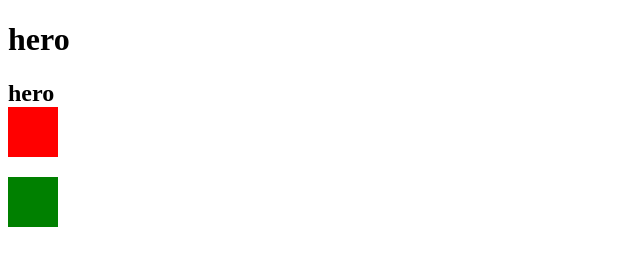
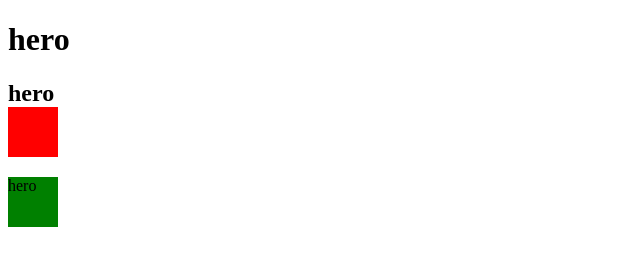
Before and after one commit to ahmedjhin/teset-sass, a plain HTML site: page index.html in a window 1280 px wide. Shown: the full height of the page, 0-640 px from the left. Drawn offline with Linux system fonts and the light colour scheme.

Commit message:
change 3

```diff
--- a/index.html
+++ b/index.html
@@ -13,7 +13,7 @@
         <h2> hero <div style="background-color:red; width:50px;height:50px;"> </div>
         </h2>
     </div>
-    <div style="background-color:green; width:50px; height:50px;"></div>
+    <div style="background-color:green; width:50px; height:50px;">hero</div>
 
 </body>
 </html>
```
